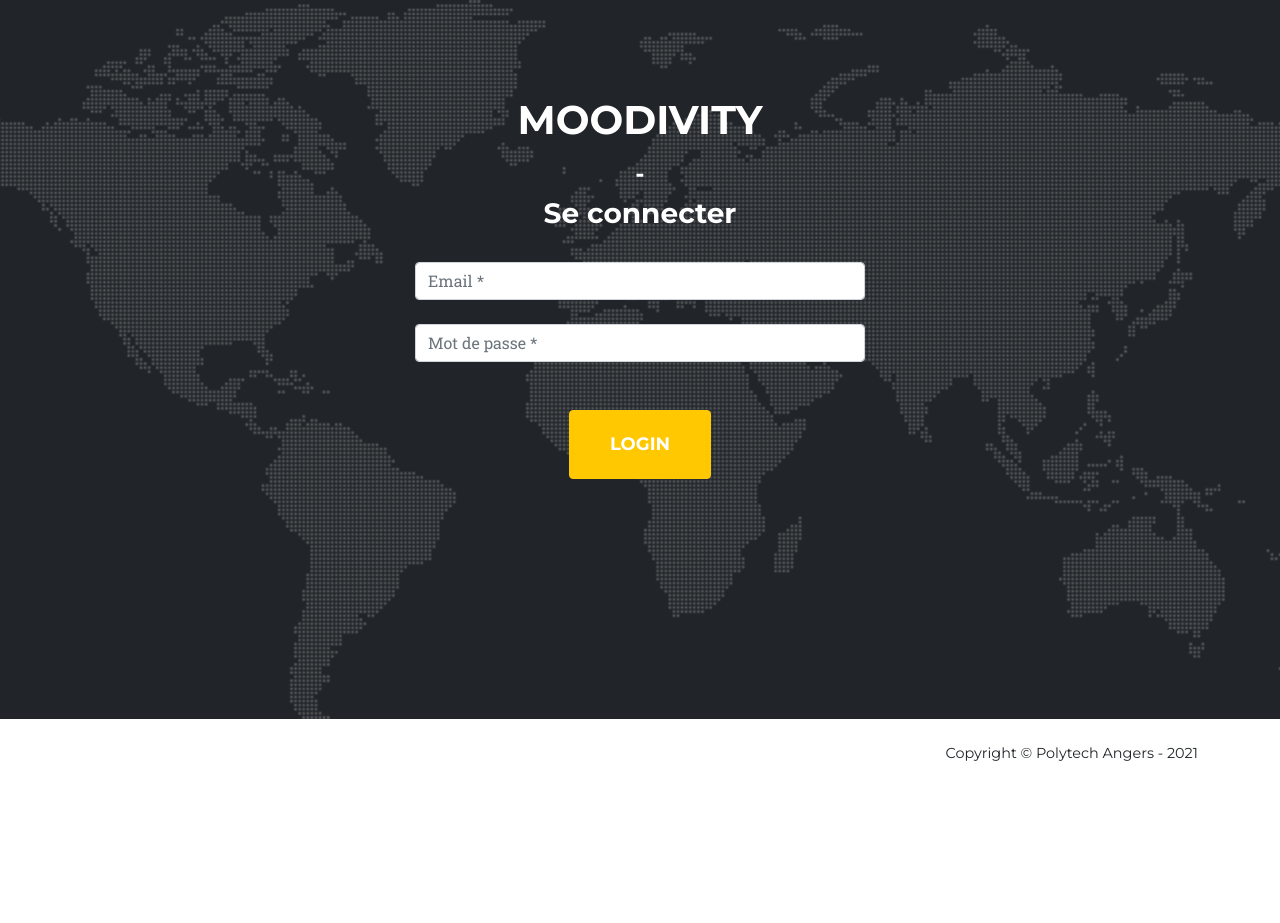
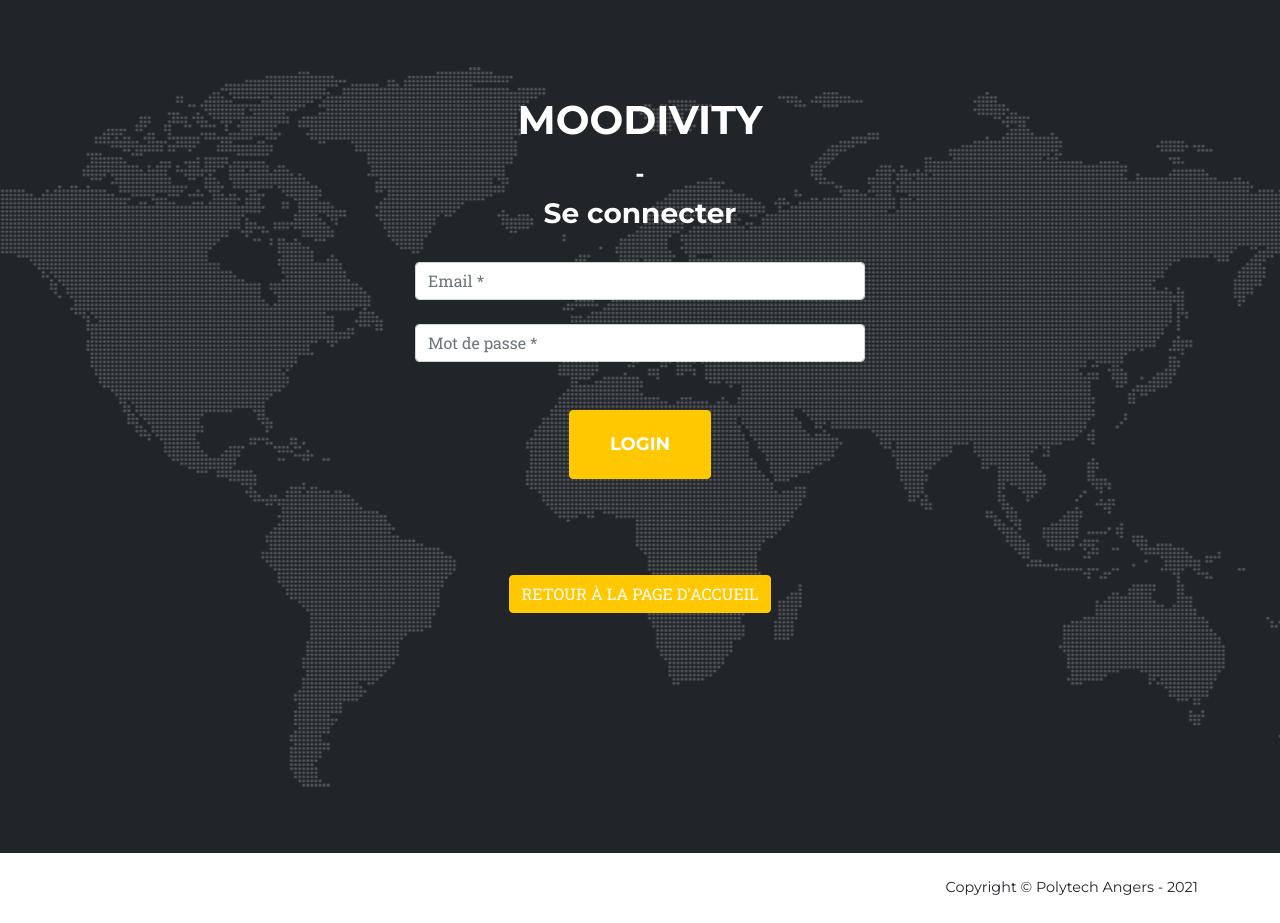
Before and after one commit to MarionWachowiak/ProjetDevWeb_Moodivity, a Vue app: page /login in a window 1280 px wide. Before the commit the page ends 800 px from the top, so only its background shows below. Built offline with nearby package versions, Linux system fonts and the light colour scheme.

Commit message:
Go back button

```diff
--- a/src/components/Login.vue
+++ b/src/components/Login.vue
@@ -1,5 +1,6 @@
 <template>
   <div>
+
 
     <!-- Créer un compte -->
     <section class="page-section" id="contact2">
@@ -29,6 +30,9 @@
             <!-- Submit Button-->
             <div class="text-center"><button class="btn btn-primary btn-xl text-uppercase" @click="login">login</button></div>
             {{ error }}
+            <br><br><br><br>
+            <!-- Return Button-->
+            <div class="text-center"><button class="btn btn-primary btn-l text-uppercase" @click="quit">Retour à la page d'accueil</button></div>
         </div>
         <br><br><br><br><br><br>
     </section>
@@ -79,6 +83,9 @@
           console.log(err.response);
           this.error = err.response.data.error
         })
+    },
+    quit() {
+      this.$router.push('/');
     }
   }
 }
--- a/src/components/Signup.vue
+++ b/src/components/Signup.vue
@@ -49,6 +49,9 @@
               <button class="btn btn-primary btn-xl text-uppercase" @click="signup">signup</button>
               <br><br>
               <div class="white">{{ error }}</div>
+              <br><br><br><br>
+            <!-- Return Button-->
+            <div class="text-center"><button class="btn btn-primary btn-l text-uppercase" @click="quit">Retour à la page d'accueil</button></div>
             </div>
         </div>
         <br><br><br><br><br><br>
@@ -102,6 +105,9 @@
           console.log(err.response)
           this.error = err.response.data.error
         })
+    },
+    quit() {
+      this.$router.push('/');
     }
   }
 }
```
